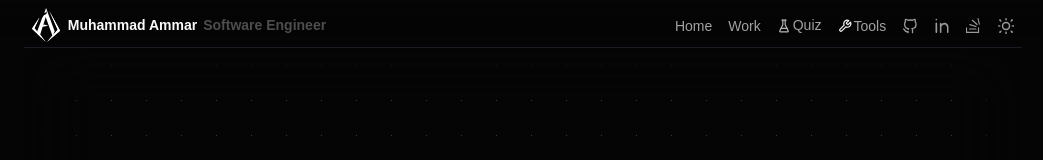
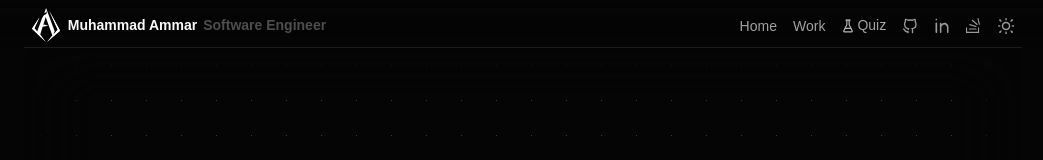
Before and after one commit to Fanoflix/personal-portfolio-v2, a Next.js app: page /tools in a window 1280 px wide. Shown: the top 160 px of the page, without its empty margins (117-1160 px from the left). Built offline with nearby package versions, Linux system fonts and the light colour scheme; a web font is replaced by a local one.

Commit message:
HIDE: tools

```diff
--- a/src/components/TopNavbar.tsx
+++ b/src/components/TopNavbar.tsx
@@ -87,14 +87,15 @@ export default function Navbar() {
                 </TextShimmer>
               </Link>
 
-              <Link
+              {/* TODO AMMAR enable this when the feature gets completed */}
+              {/* <Link
                 prefetch
                 className="text-[14px] text-text hover:text-primary flex items-center gap-0.5"
                 href="/tools"
               >
                 <Wrench strokeWidth={2} className="w-3.5 h-3.5 text-primary" />
                 Tools
-              </Link>
+              </Link> */}
 
               <NavIconButton
                 href="https://github.com/fanoflix"
```
